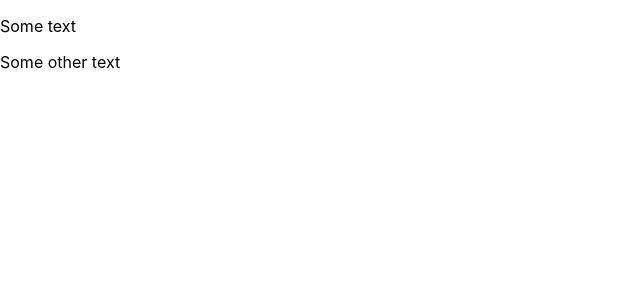
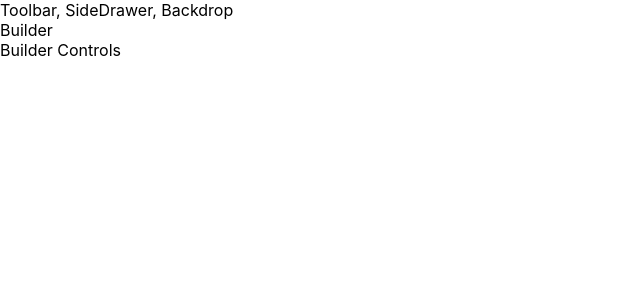
Before and after one commit to ViktorDojcinovski/Burger-builder, a React app: page / in a window 1280 px wide. Shown: the top 300 px of the page, without its empty margins (0-640 px from the left). Built offline with nearby package versions, Linux system fonts and the light colour scheme.

Commit message:
Add BurgerBuilder container

```diff
--- a/src/App.js
+++ b/src/App.js
@@ -1,13 +1,15 @@
 import React, { Component } from 'react';
 
 import Layout from './components/Layout/Layout';
+
+import BurgerBuilder from './containers/BurgerBuilder/BurgerBuilder';
 
 class App extends Component {
   render() {
     return (
       <div>
         <Layout>
-
+          <BurgerBuilder />
         </Layout>
       </div>
     );
--- a/src/components/Layout/Layout.js
+++ b/src/components/Layout/Layout.js
@@ -2,11 +2,13 @@ import React from 'react';
 
 import AuxComp from '../../hoc/AuxComp';
 
-const layout = () => {
+const layout = (props) => {
     return(
         <AuxComp>
-            <p>Some text</p>
-            <p>Some other text</p>
+            <div>Toolbar, SideDrawer, Backdrop</div>
+            <main>
+                { props.children }
+            </main>
         </AuxComp>
     )
 }
--- /dev/null
+++ b/src/containers/BurgerBuilder/BurgerBuilder.js
@@ -0,0 +1,17 @@
+import React, { Component } from 'react';
+
+import AuxComp from '../../hoc/AuxComp';
+
+class BurgerBuilder extends Component {
+
+    render() {
+        return(
+            <AuxComp>
+                <div>Builder</div>
+                <div>Builder Controls</div>
+            </AuxComp>
+        )
+    }
+}
+
+export default BurgerBuilder;
```
